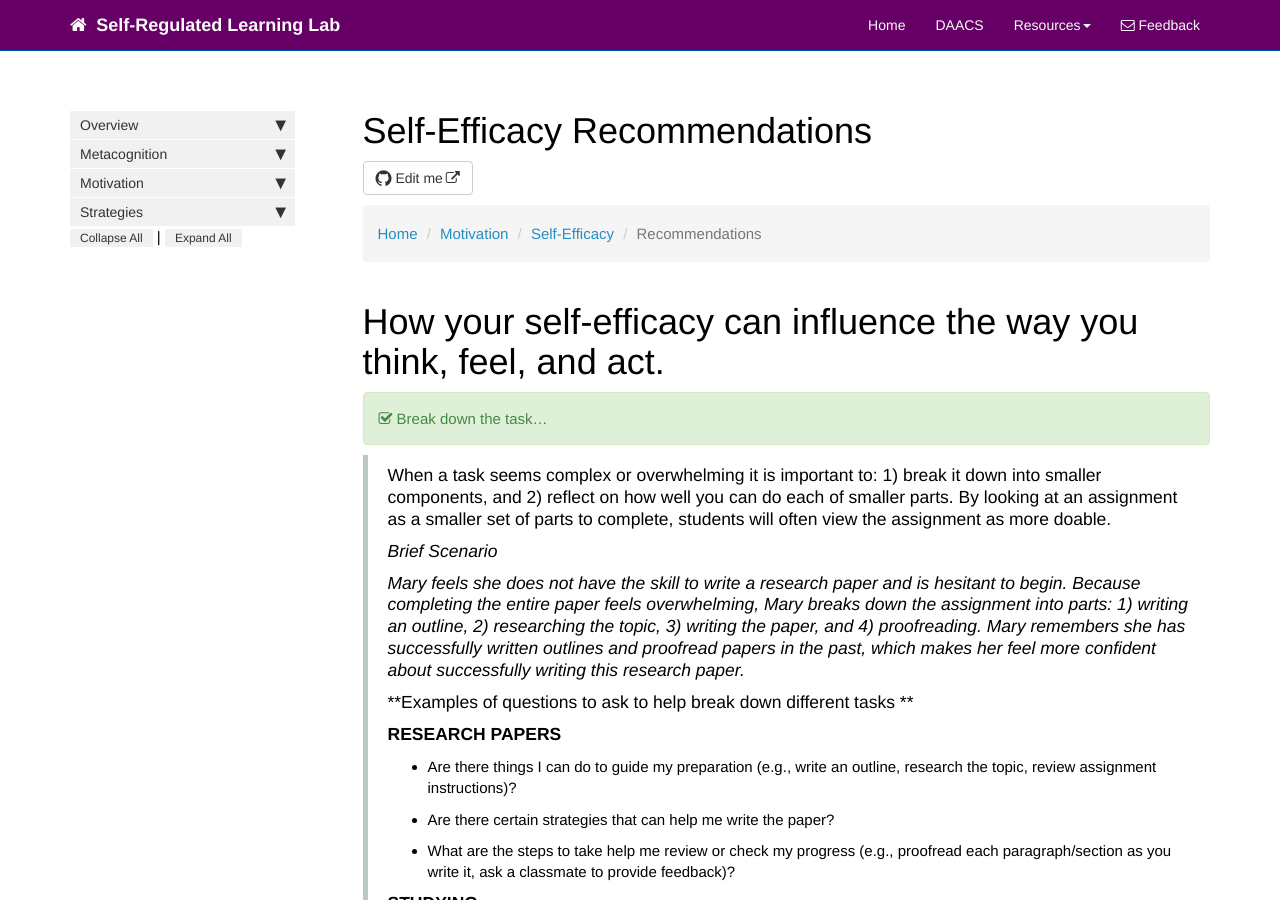
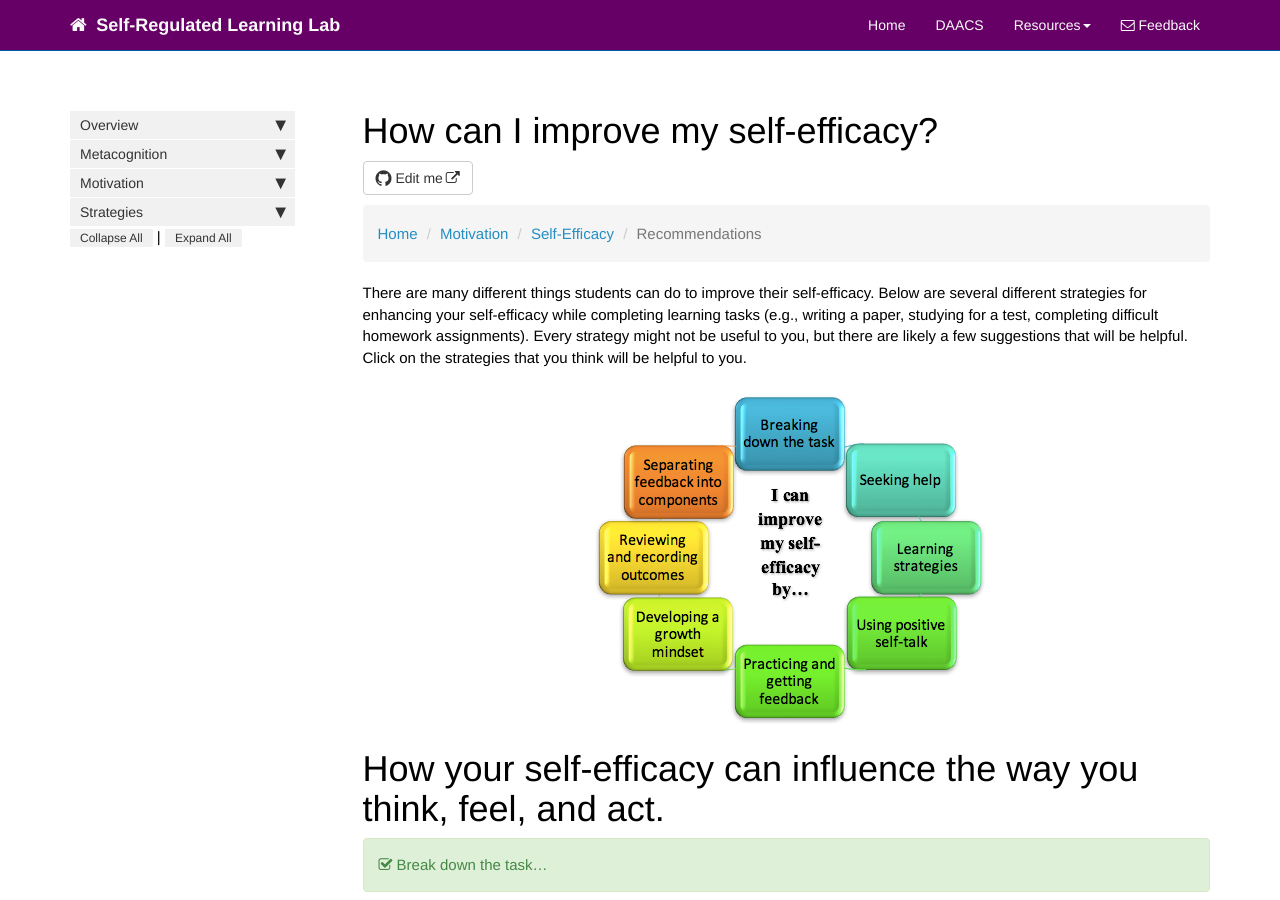
Before and after one commit to dfranklin02/SRL, a Jekyll site: the page built from docs/pages/motivation/self-efficacy_recommendations.md, in a window 1280 px wide and 900 px high. Built offline with Jekyll 4.4.1, drawn with Linux system fonts in a browser that asks for light colours; nearby versions of some CDN libraries; comment, search, counter and statistics services are not loaded.

Commit message:
Update self-efficacy_recommendations.md

```diff
--- a/docs/pages/motivation/self-efficacy_recommendations.md
+++ b/docs/pages/motivation/self-efficacy_recommendations.md
@@ -1,5 +1,5 @@
 ---
-title: Self-Efficacy Recommendations
+title: How can I improve my self-efficacy?
 tags:
 keywords:
 sidebar: mydoc_sidebar
@@ -14,6 +14,10 @@ toc: false
     <li><a href="self-efficacy.html">Self-Efficacy</a></li>
     <li class="active">Recommendations</li>
 </ul>
+
+There are many different things students can do to improve their self-efficacy. Below are several different strategies for enhancing your self-efficacy while completing learning tasks (e.g., writing a paper, studying for a test, completing difficult homework assignments). Every strategy might not be useful to you, but there are likely a few suggestions that will be helpful. Click on the strategies that you think will be helpful to you.
+
+<center><img src='images/selfefficacydo.png' alt='self-efficacy_importance' /></center>
 
 # How your self-efficacy can influence the way you think, feel, and act.
 
```
